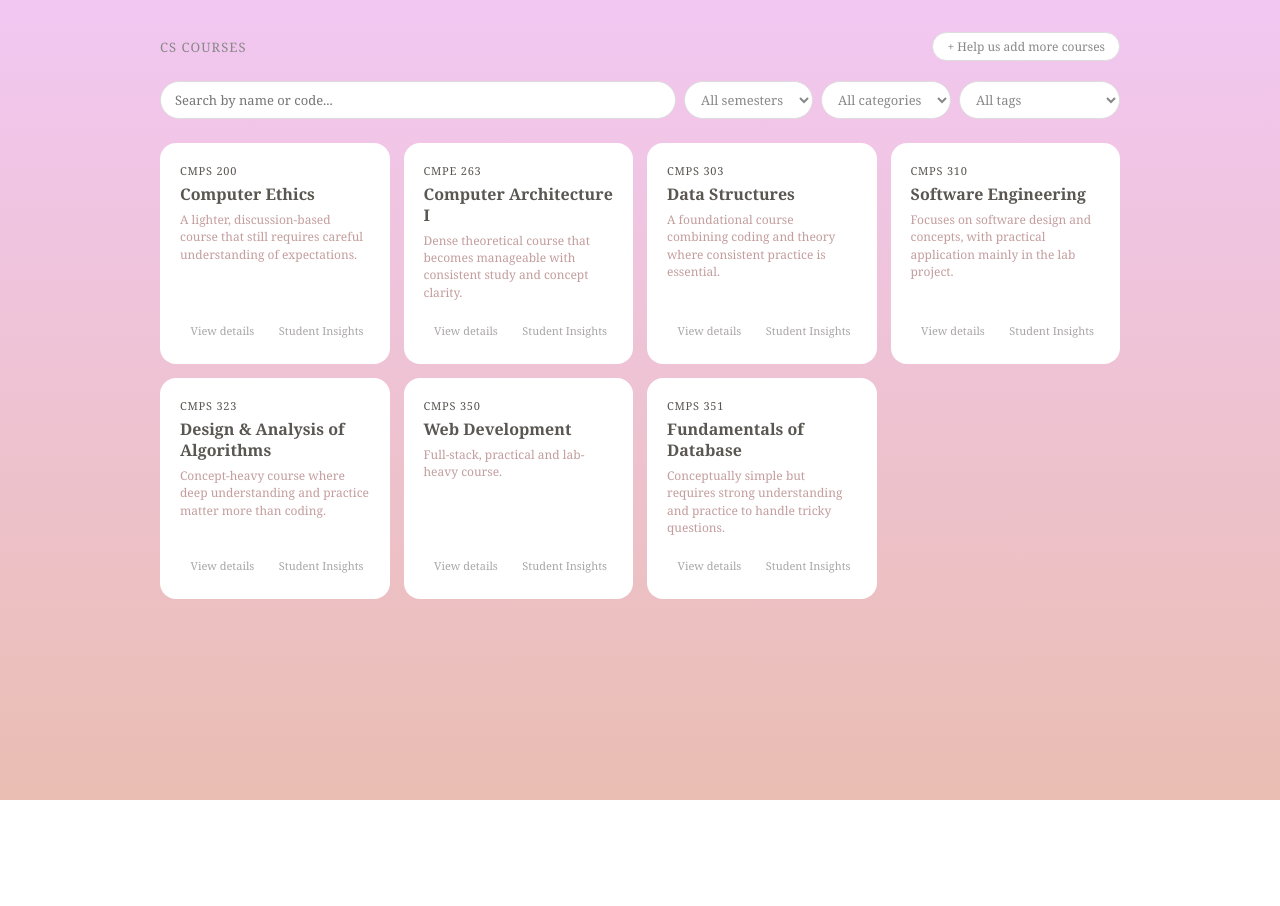
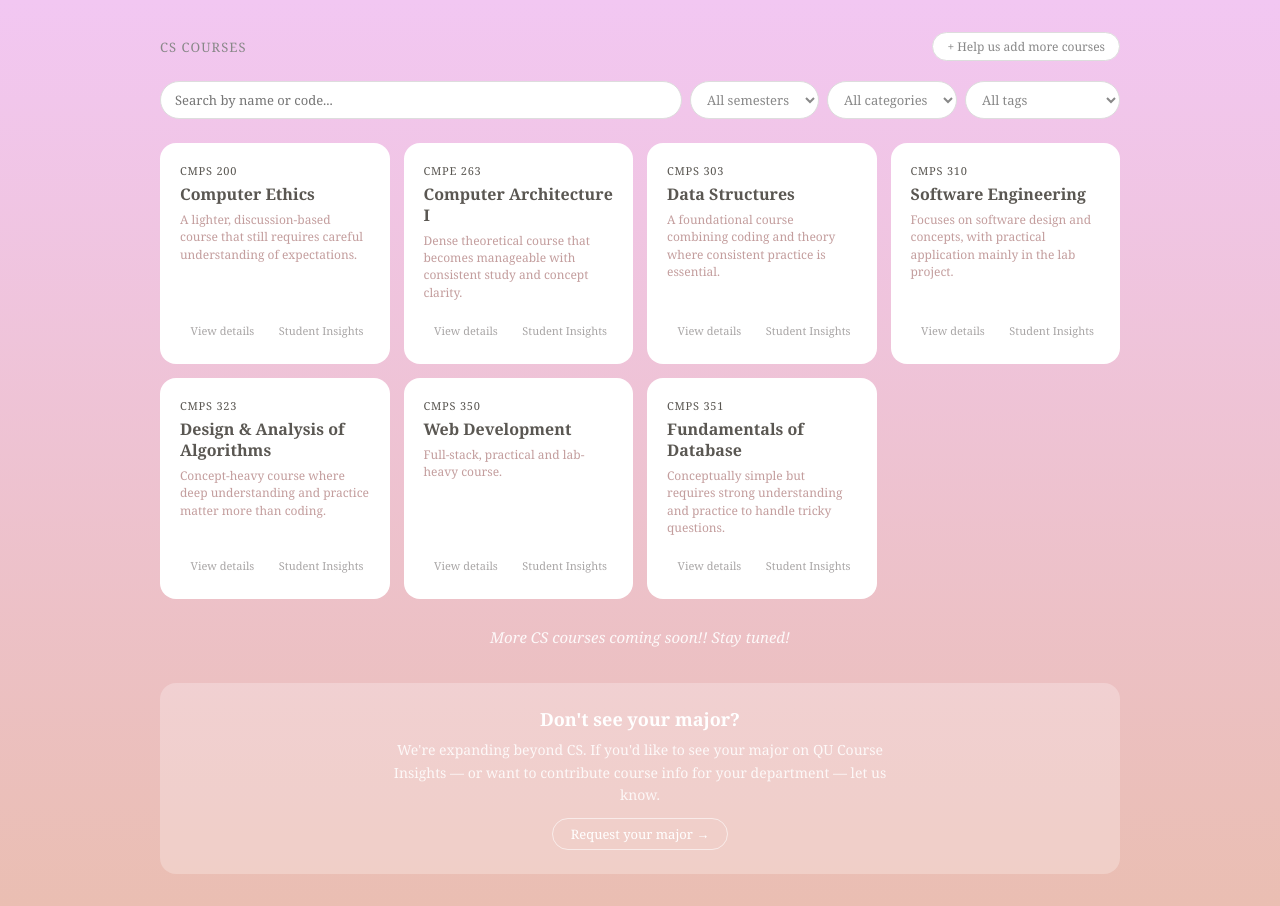
Before and after one commit to kanita-ka2402845/qu-course-insights, a Next.js app: page /courses in a window 1280 px wide. Before the commit the page ends 800 px from the top, so only its background shows below. Built offline with nearby package versions, Linux system fonts and the light colour scheme.

Commit message:
added standardized tags, add ur major course form and help us add form

```diff
--- a/app/courses/page.jsx
+++ b/app/courses/page.jsx
@@ -19,7 +19,7 @@ export default function CoursesPage() {
 
   const allTags = useMemo(() => {
     const set = new Set()
-    courses.forEach(c => c.tags.forEach(t => set.add(t)))
+    courses.forEach(c => c.standardTags.forEach(t => set.add(t)))
     return ['All', ...Array.from(set).sort()]
   }, [])
 
@@ -31,7 +31,7 @@ export default function CoursesPage() {
           c.code.toLowerCase().includes(search.toLowerCase())
         const matchesSemester = semester === 'All' || c.semesters.includes(semester)
         const matchesCategory = category === 'All' || c.category === category
-        const matchesTag = tag === 'All' || c.tags.includes(tag)
+        const matchesTag = tag === 'All' || c.standardTags.includes(tag)
         return matchesSearch && matchesSemester && matchesCategory && matchesTag
       })
       .sort((a, b) => extractNumber(a.code) - extractNumber(b.code))
@@ -42,7 +42,7 @@ export default function CoursesPage() {
       <div className={styles.pageHeader}>
         <h2 className={styles.heading}>CS Courses</h2>
         <a
-          href="YOUR_GOOGLE_FORM_URL"
+          href="https://docs.google.com/forms/d/e/1FAIpQLSdq-uvYbBi1MxUlstF_XhkejtBGyPNxw0zd4PSxjjGrwmdoNA/viewform?usp=publish-editor"
           target="_blank"
           rel="noopener noreferrer"
           className={styles.contributeBtn}
@@ -90,6 +90,28 @@ export default function CoursesPage() {
           ))}
         </div>
       )}
+
+      <div className={styles.comingSoon}>
+  <p className={styles.comingSoonText}>More CS courses coming soon!! Stay tuned!</p>
+</div>
+
+<div className={styles.majorRequest}>
+  <p className={styles.majorTitle}>Don't see your major?</p>
+  <p className={styles.majorSub}>
+    We're expanding beyond CS. If you'd like to see your major on QU Course Insights —
+    or want to contribute course info for your department — let us know.
+  </p>
+
+  <a
+    href="https://docs.google.com/forms/d/e/1FAIpQLSfrXipA8bTMI15YUM4dJlYsuh3w4cxo6ZWHgo91e2uGTwvppg/viewform?usp=publish-editor"
+    target="_blank"
+    rel="noopener noreferrer"
+    className={styles.majorBtn}
+  >
+    Request your major →
+  </a>
+</div>
+
     </main>
   )
 }
--- a/app/courses/page.module.css
+++ b/app/courses/page.module.css
@@ -80,3 +80,61 @@
 .contributeBtn:hover {
   background: #f5f5f5;
 }
+
+.comingSoon {
+  max-width: 960px;
+  margin: 1rem auto 0;
+  padding: .75rem 1rem;
+  border-radius: 12px;
+  text-align: center;
+}
+
+.comingSoonText {
+  font-size: 15px;
+  color: rgba(255, 255, 255, 0.896);
+  margin: 0;
+  font-style: italic;
+}
+
+.majorRequest {
+  max-width: 960px;
+  margin: 1.5rem auto 0;
+  background: rgba(255,255,255,0.25);
+  border-radius: 16px;
+  padding: 1.5rem;
+  text-align: center;
+  display: flex;
+  flex-direction: column;
+  align-items: center;
+  gap: 8px;
+}
+
+.majorTitle {
+  font-size: 18px;
+  font-weight: 600;
+  color: #fff;
+  margin: 0;
+}
+
+.majorSub {
+  font-size: 14px;
+  color: rgba(255,255,255,0.85);
+  margin: 0;
+  max-width: 500px;
+  line-height: 1.6;
+}
+
+.majorBtn {
+  margin-top: 4px;
+  font-size: 13px;
+  color: #fff;
+  text-decoration: none;
+  border: 1.5px solid rgba(255,255,255,0.6);
+  border-radius: 20px;
+  padding: 6px 18px;
+  transition: background 0.2s ease;
+}
+
+.majorBtn:hover {
+  background: rgba(255,255,255,0.2);
+}
--- a/data/courses.json
+++ b/data/courses.json
@@ -7,7 +7,8 @@
     "category" : "CS",
     "prerequsites": ["CMPS 303", "CMPS 205"],
     "bottomLine": "Concept-heavy course where deep understanding and practice matter more than coding.",
-    "tags": ["Theory-Heavy", "Exam-Based", "Problem-Solving", "Low Coding"],
+    "standardTags": ["Theory-Heavy", "Exam-Based"],
+    "tags": [ "Problem-Solving", "Low Coding", "Theory-Heavy", "Exam-Based"],
     "semesters": ["Spring"],
     "assessment": {
         "theory": {
@@ -37,9 +38,11 @@
         "category" : "CS",
         "bottomLine": "Full-stack, practical and lab-heavy course.",
         "tags": [
-            "Lab-Based",
             "Hands-On",
-            "Full-Stack"
+            "Full-Stack","Lab-Based"
+        ],
+        "standardTags": [
+            "Lab-Based"
         ],
         "semesters": [
             "Spring"
@@ -79,7 +82,8 @@
     	"prerequsites": ["CMPS 251"],
 "category" : "CS",
 "bottomLine": "Conceptually simple but requires strong understanding and practice to handle tricky questions.",
-"tags": ["Conceptual", "Practice-Oriented", "Mixed-Assessment"],
+"tags": ["Conceptual", "Mixed-Assessment","Practice-Oriented"],
+"standardTags":["Practice-Oriented", "Conceptual"],
 "semesters": ["Spring"],
 "assessment":{
       "theory": {
@@ -115,7 +119,8 @@
     	"prerequsites": ["CMPS 151", "CMPS 205"],
         "category" : "CE",
 "bottomLine": "Dense theoretical course that becomes manageable with consistent study and concept clarity.",
-"tags": ["Theory-Heavy", "Quiz-Based", "Conceptual"],
+"tags": ["Quiz-Based", "Conceptual","Theory-Heavy"],
+"standardTags":["Theory-Heavy", "Conceptual"],
 "semesters": ["Spring"],
 "assessment": {
     "theory": {
@@ -148,6 +153,7 @@
 "category" : "CS",
 "bottomLine": "A foundational course combining coding and theory where consistent practice is essential.",
 "tags": ["Core Course", "Coding + Theory", "Problem-Solving","Practice-Heavy"],
+"standardTags":["Practice-Heavy"],
 "semesters": ["Fall", "Spring"],
 "assessment":{
       "theory": {
@@ -186,7 +192,8 @@
     	"prerequsites": ["CMPS 251"],
 "category" : "CS",
 "bottomLine": "Focuses on software design and concepts, with practical application mainly in the lab project.",
-"tags": ["Conceptual", "Project-Based", "Low Coding","Design-Focused"],
+"tags": ["Conceptual","Project-Based", "Low Coding","Design-Focused"],
+"standardTags":["Project-Based", "Conceptual"],
 "semesters": ["Fall"],
     "assessment":{
       "theory": {
@@ -220,7 +227,8 @@
     	"prerequsites": [],
 "category" : "CS",
 "bottomLine": "A lighter, discussion-based course that still requires careful understanding of expectations.",
-"tags": ["Theory-Based", "Writing-Focused", "Low workload", "Discussion-Based"],
+"tags": ["Theory-Heavy", "Writing-Focused", "Low workload", "Discussion-Based"],
+"standardTags":["Theory-Heavy", "Low workload"],
 "semesters": ["Fall"],
 "assessment": {
   "theory": {
```
